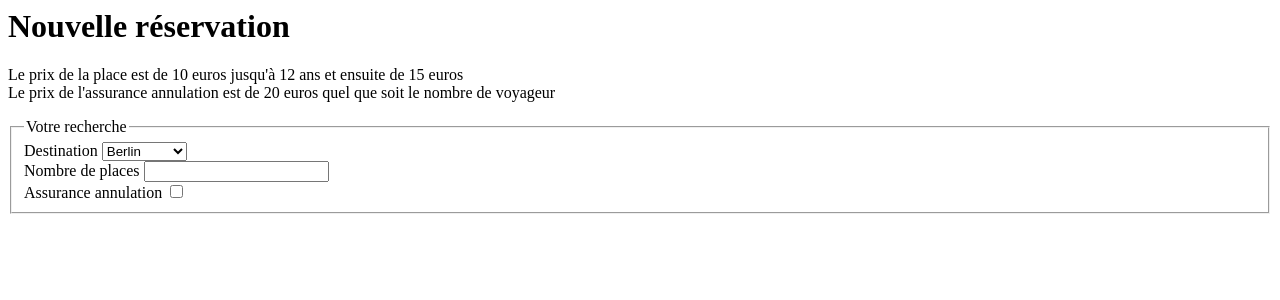
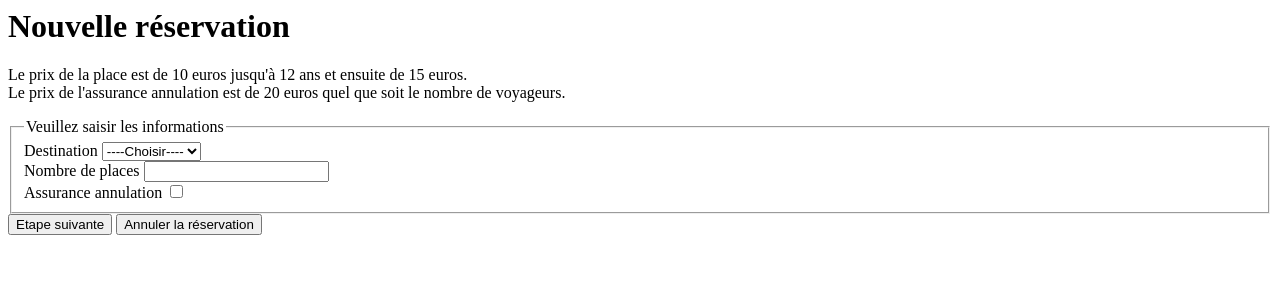
Before and after one commit to nofazo/Appli_Reservation, a PHP site: page /Reservation.php in a window 1280 px wide. Shown: the top 300 px of the page. Run offline with PHP 8.4, Linux system fonts and the light colour scheme.

Commit message:
Etape suivante/lien avec controlleur

```diff
--- a/Reservation.php
+++ b/Reservation.php
@@ -4,22 +4,26 @@
 	</head>
 	<body>
 	 <h1> Nouvelle réservation </h1>
- 	 <p>Le prix de la place est de 10 euros jusqu'à 12 ans et ensuite de 15 euros </br> Le prix de l'assurance annulation est de 20 euros quel que soit le nombre de voyageur</p>
+ 	 <p>Le prix de la place est de 10 euros jusqu'à 12 ans et ensuite de 15 euros. </br> Le prix de l'assurance annulation est de 20 euros quel que soit le nombre de voyageurs.</p>
 	</body>
-	<form>
+	<!--Formulaire qui va appeler Passenger.php en cliquant sur Etape suivante-->
+	<FORM action ="InfoReservation.php" method="post">
 		<fieldset>
-			<legend>Votre recherche</legend>
-			<label>Destination </label>
-				<select>
-					<option> Berlin </option>
-					<option> Bruxelles</option>
-					<option> Marrakech</option>
-					<option> Tanger</option>
-					<option> Londres</option>
+			<legend>Veuillez saisir les informations</legend>
+			<label>Destination</label>
+				<select name= "Destination">
+					<option value = ""> ----Choisir---- </option>
+					<option value = "Belgique"> Bruxelles </option>
+					<option value = "Maroc"> Marrakech </option>
+					<option value = "Maroc"> Tanger </option>
+					<option value ="Royaume-Uni"> Londres </option>
 				</select></br>
 			<label>Nombre de places</label>
-				<input type="text" > </br>
+				<input type="text" name="name" > </br>
 			<label> Assurance annulation</label>
 				<input type="checkbox" ></br>
 		</fieldset>
+		<input type="submit" value="Etape suivante">
+		<input type="reset" value="Annuler la réservation">
+	<FORM/>
 </html>
```
